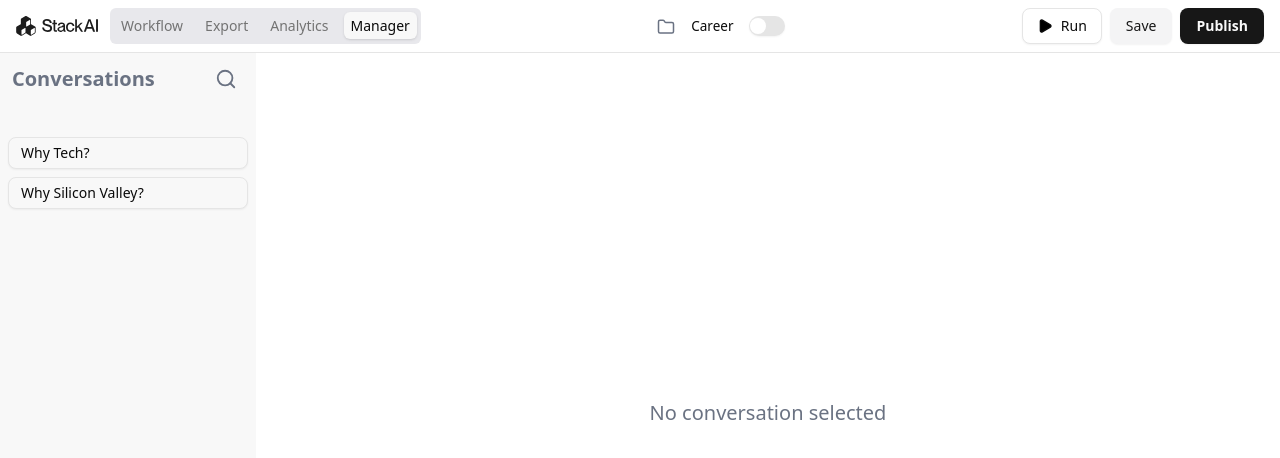
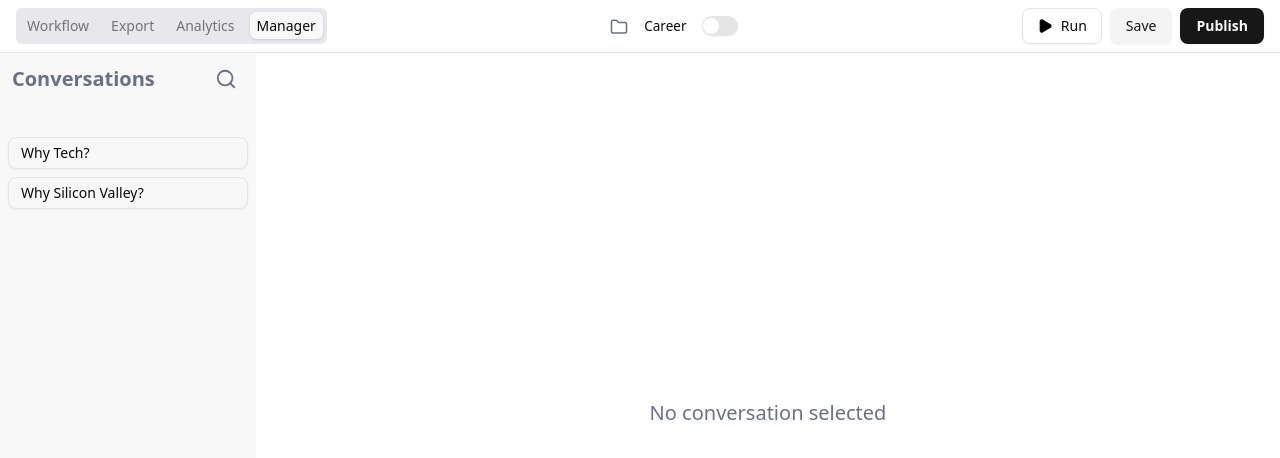
Before and after one commit to JazzyMichael/Stacked-by-Michael, a Next.js app: page /project/career/manager in a window 1280 px wide. Shown: the top 458 px of the page. Built offline with nearby package versions, Linux system fonts and the light colour scheme.

Commit message:
optimized navigation rendering

```diff
--- a/src/app/project/[id]/layout.tsx
+++ b/src/app/project/[id]/layout.tsx
@@ -1,6 +1,5 @@
 import { ProjectHeader } from "@/components/project-header";
 // import { headers } from "next/headers";
-// import { redirect } from "next/navigation";
 
 export default async function Layout({
   children,
--- a/src/components/project-header.tsx
+++ b/src/components/project-header.tsx
@@ -22,17 +22,22 @@ export function ProjectHeader() {
   return (
     <nav className="flex justify-between items-center px-4 h-[52.5px] border-b border-black/[0.1] bg-white sticky top-0">
       <div className="flex items-center gap-3">
-        <NavLogo />
+        {/* <NavLogo /> */}
 
-        <Tabs
-          defaultValue={current}
-          onValueChange={(tab) => redirect(`/project/${id}/${tab}`)}
-        >
+        <Tabs defaultValue={current}>
           <TabsList>
-            <TabsTrigger value="workflow">Workflow</TabsTrigger>
-            <TabsTrigger value="export">Export</TabsTrigger>
-            <TabsTrigger value="analytics">Analytics</TabsTrigger>
-            <TabsTrigger value="manager">Manager</TabsTrigger>
+            <TabsTrigger value="workflow" asChild>
+              <Link href={`/project/${id}/workflow`}>Workflow</Link>
+            </TabsTrigger>
+            <TabsTrigger value="export" asChild>
+              <Link href={`/project/${id}/export`}>Export</Link>
+            </TabsTrigger>
+            <TabsTrigger value="analytics" asChild>
+              <Link href={`/project/${id}/analytics`}>Analytics</Link>
+            </TabsTrigger>
+            <TabsTrigger value="manager" asChild>
+              <Link href={`/project/${id}/manager`}>Manager</Link>
+            </TabsTrigger>
             {/* <TabsTrigger value="evaluator">Evaluator</TabsTrigger> */}
           </TabsList>
         </Tabs>
@@ -62,7 +67,7 @@ export function ProjectHeader() {
           variant="secondary"
           onClick={() =>
             toast.success("Successfully clicked a button!", {
-              description: "(nothing will happen)",
+              description: "(nothing will be saved)",
             })
           }
         >
@@ -72,8 +77,8 @@ export function ProjectHeader() {
           variant="default"
           className="px-4 font-semibold"
           onClick={() =>
-            toast.info("Successfully clicked a button!", {
-              description: "(nothing will happen)",
+            toast.error("Successfully clicked a button!", {
+              description: "(nothing will be published)",
             })
           }
         >
--- a/src/components/sidebar-workflow.tsx
+++ b/src/components/sidebar-workflow.tsx
@@ -103,7 +103,14 @@ export function WorkflowSidebar({
       </SidebarContent>
 
       <SidebarFooter className="pb-3 px-0">
-        <NavPopover notifications={false} />
+        <div
+          className={`text-center text-sm font-light pt-2 whitespace-nowrap group-hover:block hidden ${
+            state === "expanded" ? "!block" : ""
+          }`}
+        >
+          (Drag nodes onto the canvas)
+        </div>
+        <NavPopover />
       </SidebarFooter>
     </Sidebar>
   );
```
